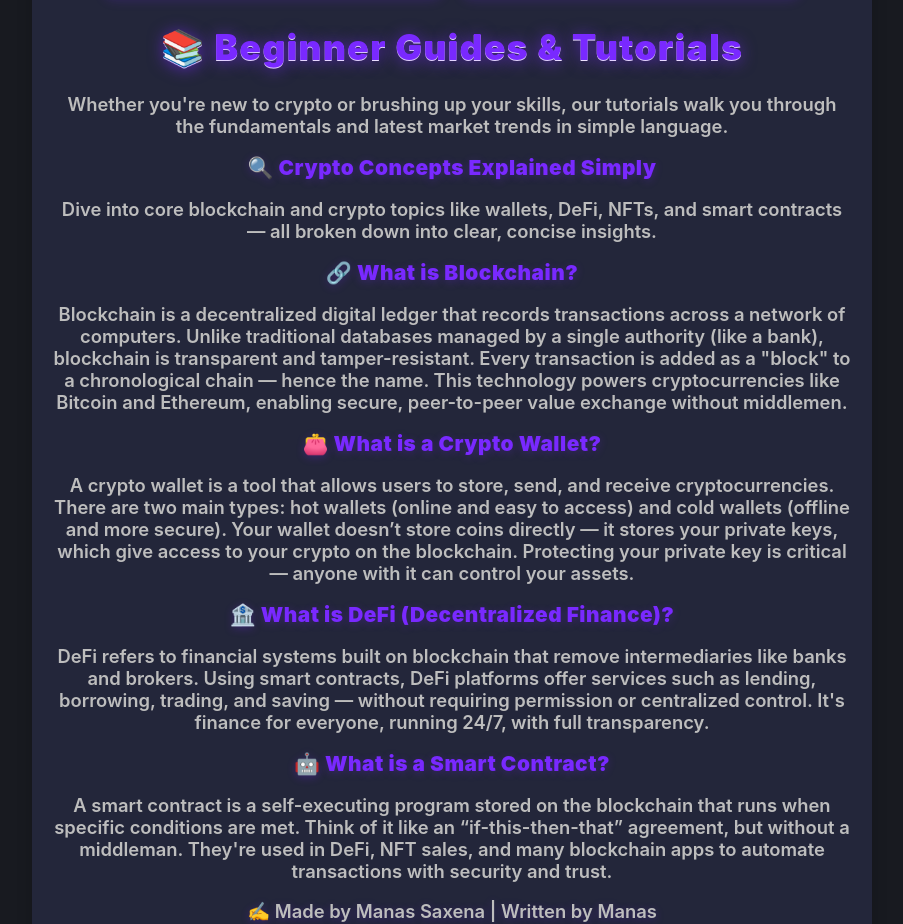
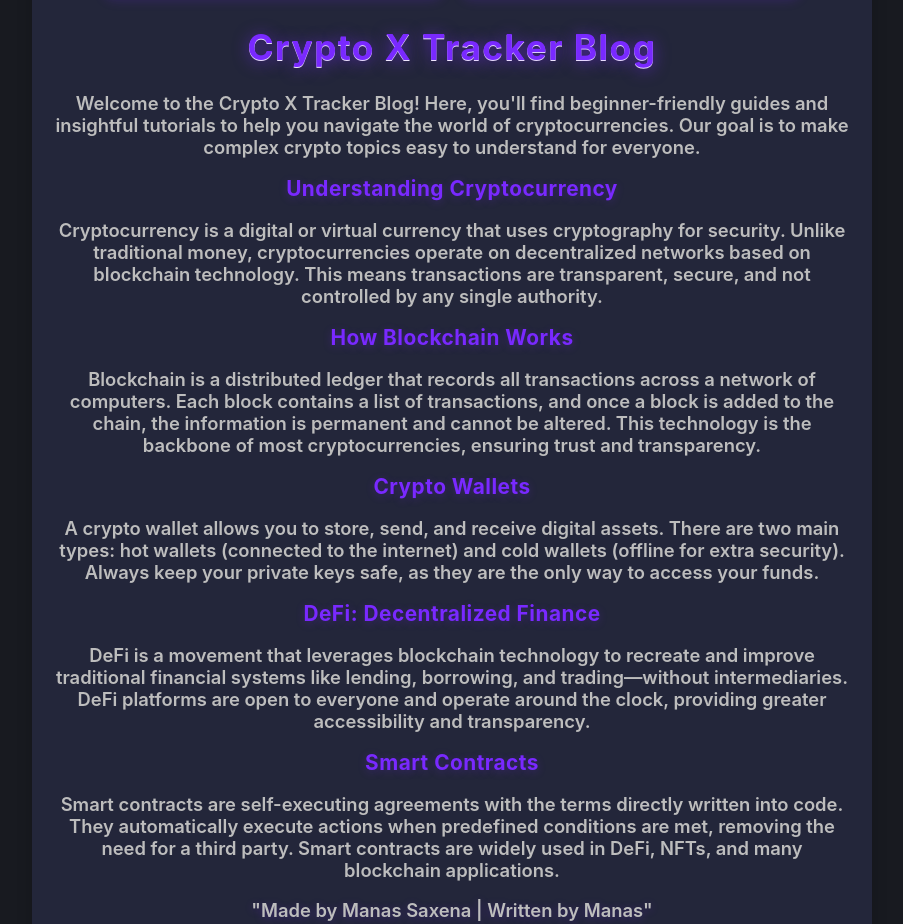
Before and after one commit to ManasSaxena14/React-SEM-2-PROJECT, a React (Vite) app: page /blog in a window 1280 px wide. Shown: the part 471-1395 px from the top of the page, without its empty margins (188-1091 px from the left). Built offline with nearby package versions, Linux system fonts and the light colour scheme; no server answers; the HTML template or start-up script is replaced by a standard one.

Commit message:
Write Blog

```diff
--- a/src/pages/Blog/Blog.jsx
+++ b/src/pages/Blog/Blog.jsx
@@ -8,38 +8,38 @@ const Blog = () => {
         <img src="https://images.unsplash.com/photo-1640161704729-cbe966a08476?q=80&w=2344&auto=format&fit=crop&ixlib=rb-4.1.0&ixid=M3wxMjA3fDB8MHxwaG90by1wYWdlfHx8fGVufDB8fHx8fA%3D%3D" alt="Crypto concept 1" className="blog-hero-img" />
         <img src="https://images.unsplash.com/photo-1611974789855-9c2a0a7236a3?q=80&w=2340&auto=format&fit=crop&ixlib=rb-4.1.0&ixid=M3wxMjA3fDB8MHxwaG90by1wYWdlfHx8fGVufDB8fHx8fA%3D%3D" alt="Crypto concept 2" className="blog-hero-img" />
       </div>
-      <h1>📚 Beginner Guides & Tutorials</h1>
+      <h1><strong>Crypto X Tracker Blog</strong></h1>
       <p>
-        Whether you're new to crypto or brushing up your skills, our tutorials walk you through the fundamentals and latest market trends in simple language.
+        Welcome to the Crypto X Tracker Blog! Here, you'll find beginner-friendly guides and insightful tutorials to help you navigate the world of cryptocurrencies. Our goal is to make complex crypto topics easy to understand for everyone.
       </p>
 
-      <h2>🔍 Crypto Concepts Explained Simply</h2>
+      <h2><strong>Understanding Cryptocurrency</strong></h2>
       <p>
-        Dive into core blockchain and crypto topics like wallets, DeFi, NFTs, and smart contracts — all broken down into clear, concise insights.
+        Cryptocurrency is a digital or virtual currency that uses cryptography for security. Unlike traditional money, cryptocurrencies operate on decentralized networks based on blockchain technology. This means transactions are transparent, secure, and not controlled by any single authority.
       </p>
 
-      <h2>🔗 What is Blockchain?</h2>
+      <h2><strong>How Blockchain Works</strong></h2>
       <p>
-        Blockchain is a decentralized digital ledger that records transactions across a network of computers. Unlike traditional databases managed by a single authority (like a bank), blockchain is transparent and tamper-resistant. Every transaction is added as a "block" to a chronological chain — hence the name. This technology powers cryptocurrencies like Bitcoin and Ethereum, enabling secure, peer-to-peer value exchange without middlemen.
+        Blockchain is a distributed ledger that records all transactions across a network of computers. Each block contains a list of transactions, and once a block is added to the chain, the information is permanent and cannot be altered. This technology is the backbone of most cryptocurrencies, ensuring trust and transparency.
       </p>
 
-      <h2>👛 What is a Crypto Wallet?</h2>
+      <h2><strong>Crypto Wallets</strong></h2>
       <p>
-        A crypto wallet is a tool that allows users to store, send, and receive cryptocurrencies. There are two main types: hot wallets (online and easy to access) and cold wallets (offline and more secure). Your wallet doesn’t store coins directly — it stores your private keys, which give access to your crypto on the blockchain. Protecting your private key is critical — anyone with it can control your assets.
+        A crypto wallet allows you to store, send, and receive digital assets. There are two main types: hot wallets (connected to the internet) and cold wallets (offline for extra security). Always keep your private keys safe, as they are the only way to access your funds.
       </p>
 
-      <h2>🏦 What is DeFi (Decentralized Finance)?</h2>
+      <h2><strong>DeFi: Decentralized Finance</strong></h2>
       <p>
-        DeFi refers to financial systems built on blockchain that remove intermediaries like banks and brokers. Using smart contracts, DeFi platforms offer services such as lending, borrowing, trading, and saving — without requiring permission or centralized control. It's finance for everyone, running 24/7, with full transparency.
+        DeFi is a movement that leverages blockchain technology to recreate and improve traditional financial systems like lending, borrowing, and trading—without intermediaries. DeFi platforms are open to everyone and operate around the clock, providing greater accessibility and transparency.
       </p>
 
-      <h2>🤖 What is a Smart Contract?</h2>
+      <h2><strong>Smart Contracts</strong></h2>
       <p>
-        A smart contract is a self-executing program stored on the blockchain that runs when specific conditions are met. Think of it like an “if-this-then-that” agreement, but without a middleman. They're used in DeFi, NFT sales, and many blockchain apps to automate transactions with security and trust.
+        Smart contracts are self-executing agreements with the terms directly written into code. They automatically execute actions when predefined conditions are met, removing the need for a third party. Smart contracts are widely used in DeFi, NFTs, and many blockchain applications.
       </p>
 
       <p className="author-signature">
-        ✍️ Made by Manas Saxena | Written by Manas
+        "Made by Manas Saxena | Written by Manas"
       </p>
     </div>
   );
```
